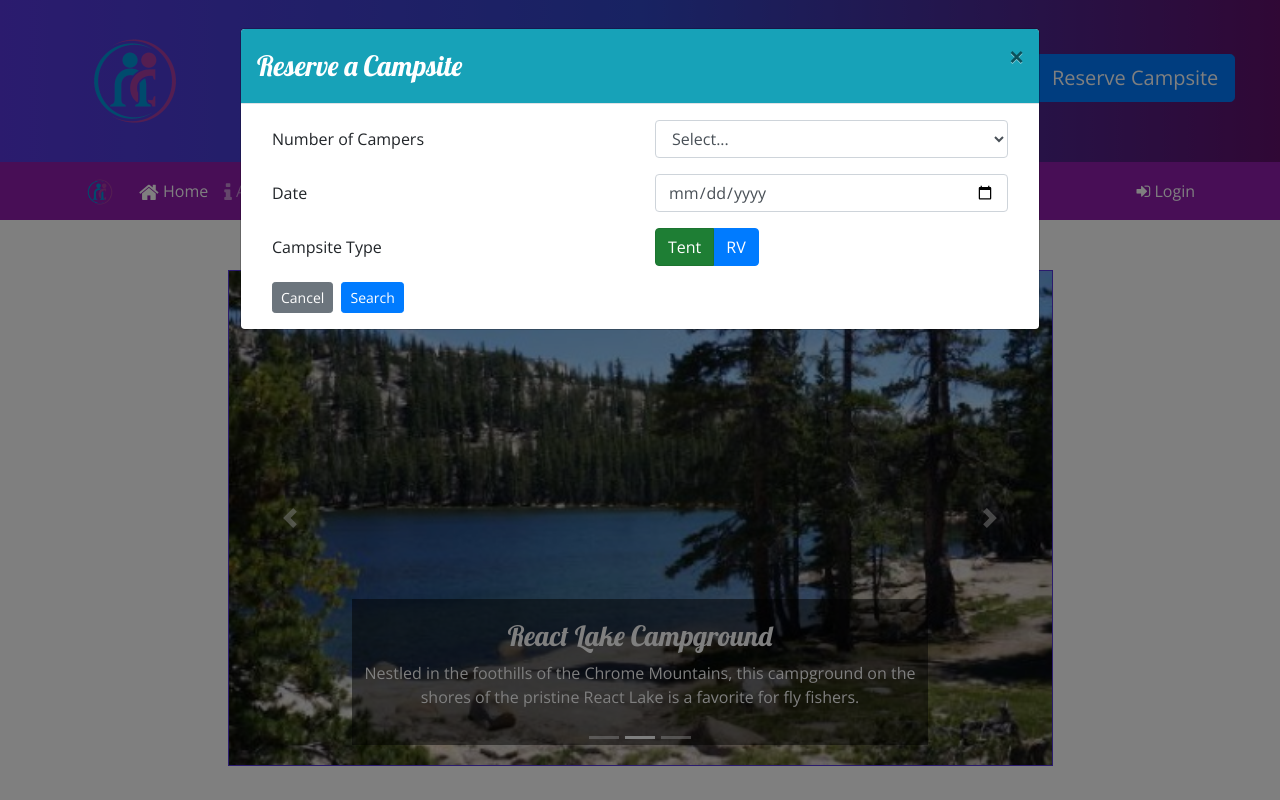
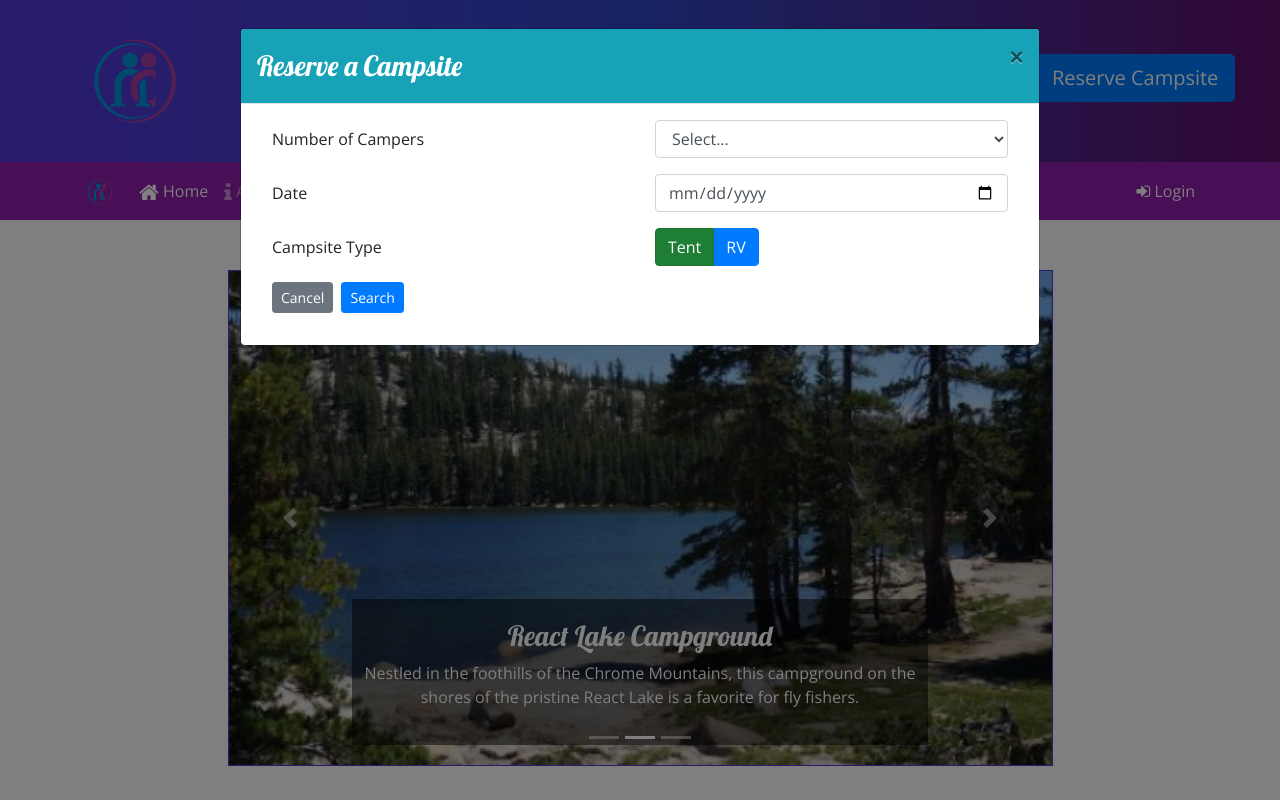
Before and after one commit to storkyyy/bootstrapProject, a website: page index.html in a window 1280 px wide. Both pictures are taken after a click on the link "Reserve Campsite". Shown: the top 800 px of the page. Drawn offline with nearby package versions, Linux system fonts and the light colour scheme.

Commit message:
Corrected formatting around buttons within reserve campsite modal

```diff
--- a/index.html
+++ b/index.html
@@ -80,9 +80,11 @@
                                 </div>
                             </div>
                         </form>
-                        <div>
-                            <button type="button" class="btn btn-secondary btn-sm ml-auto" data-dismiss="modal">Cancel</button>
-                            <button type="submit" class="btn btn-primary btn-sm ml-1">Search</button>
+                        <div class="form-group row">
+                            <div class="col">
+                                <button type="button" class="btn btn-secondary btn-sm ml-auto" data-dismiss="modal">Cancel</button>
+                                <button type="submit" class="btn btn-primary btn-sm ml-1">Search</button>
+                            </div>
                         </div>
                     </div>
                 </div>
```
